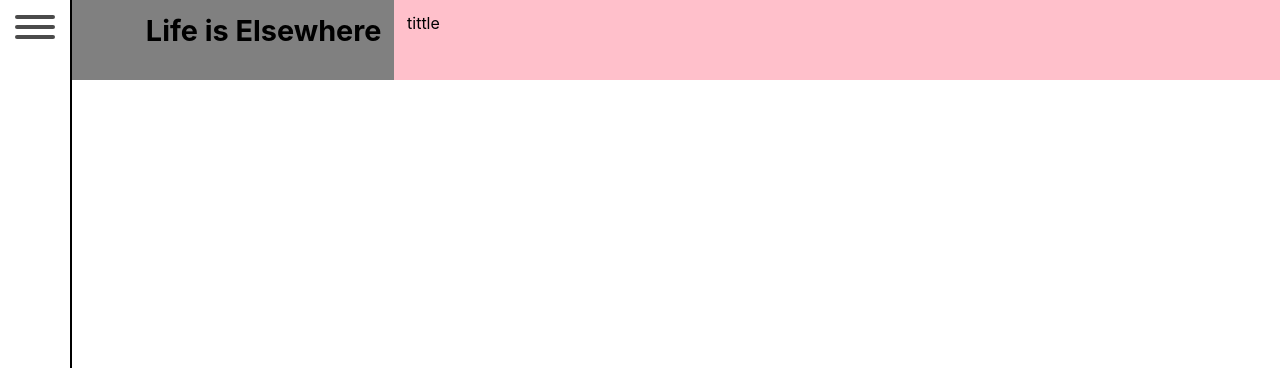
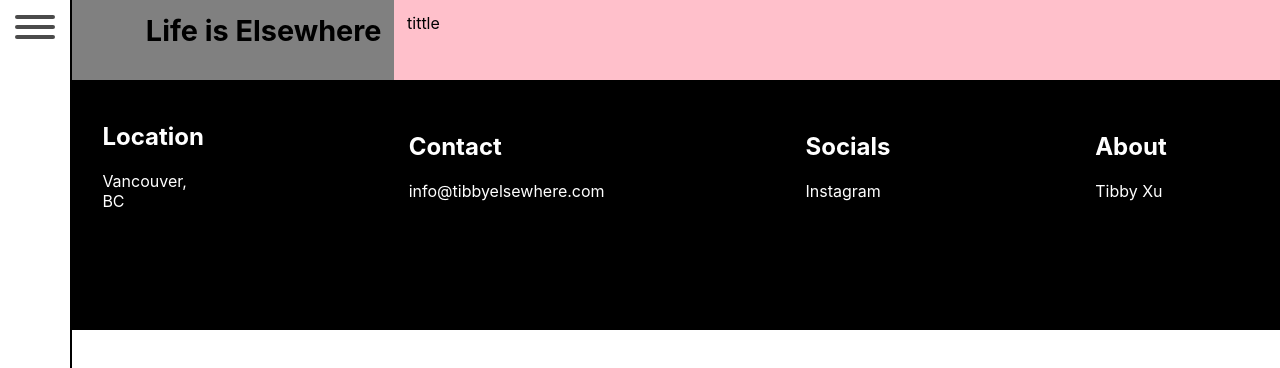
Before and after one commit to fallwall/life-is-elsewhere, a React (Create React App) app: page / in a window 1280 px wide. Shown: the top 368 px of the page. Built offline with nearby package versions, Linux system fonts and the light colour scheme; no server answers.

Commit message:
footer added. content to be replaced

```diff
--- a/src/App.css
+++ b/src/App.css
@@ -67,6 +67,26 @@
   z-index: 90;
 }
 
-/* progress bar */
+/* footer */
+.footer {
+  background-color: black;
+  color:white;
+  max-width: 2000px;
+  display: flex;
+  flex-direction: row;
+  align-content: center;
+  align-items:center;
+  justify-content: space-around;
+ }
 
-/* footer */
+ .footer a {
+   color:white;
+   display: block;
+ }
+
+ .footer-sec-1, .footer-sec-2, .footer-sec-3,.footer-sec-4 {
+  margin: 3%;
+  padding: 5%;
+  width: 15%;
+  max-width: 400px;
+}
--- a/src/components/Footer.jsx
+++ b/src/components/Footer.jsx
@@ -1,9 +1,24 @@
 import React from 'react';
 
-const Footer=()=> {
+const Footer = () => {
   return (
-    <div>
-
+    <div className="footer">
+      <div className="footer-sec-1">
+        <h2>Location</h2>
+        <p>Vancouver, BC</p>
+      </div>
+      <div className="footer-sec-2">
+        <h2>Contact</h2>
+        <p>info@tibbyelsewhere.com</p>
+      </div>
+      <div className="footer-sec-3">
+        <h2>Socials</h2>
+        <p>Instagram</p>
+      </div>
+      <div className="footer-sec-4">
+        <h2>About</h2>
+        <p>Tibby Xu</p>
+      </div>
     </div>
   )
 }
```
